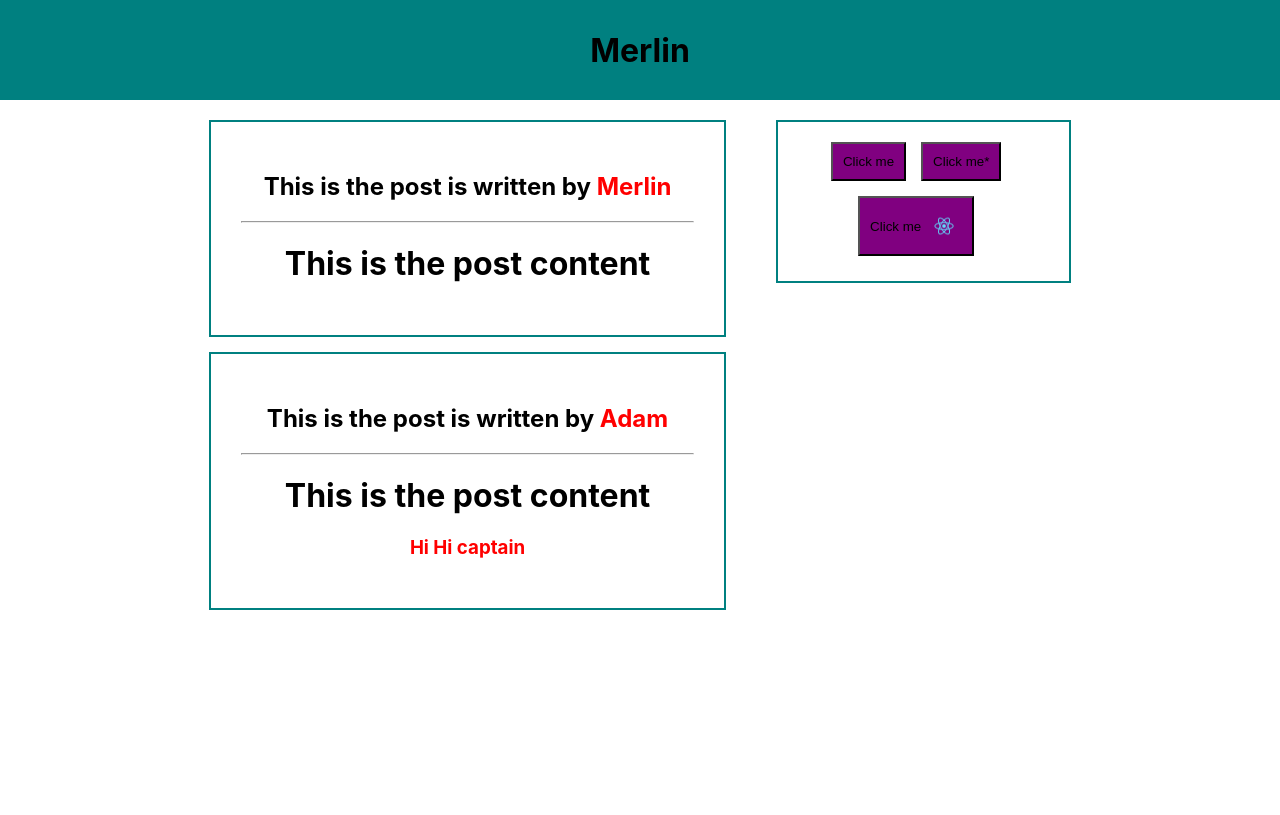
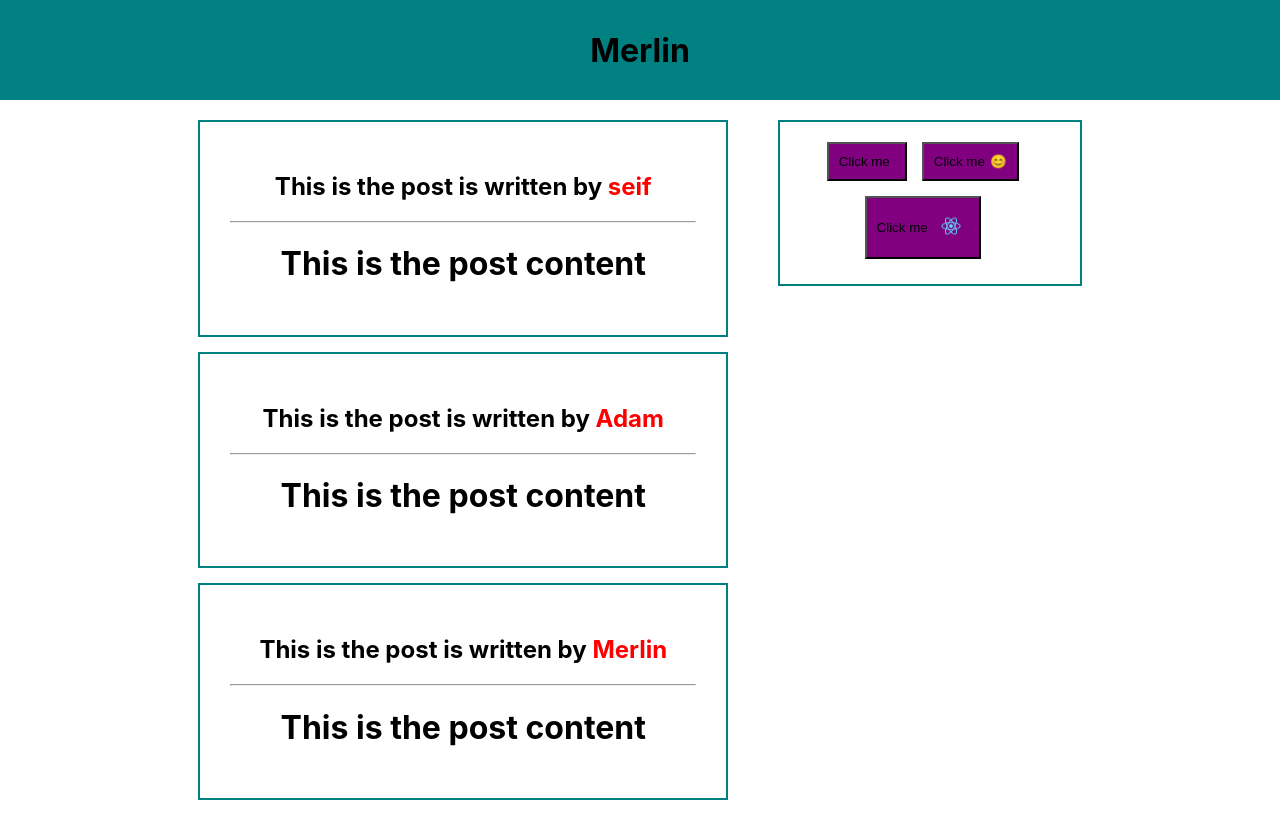
Before and after one commit to Xmerlin7/React, a React (Create React App) app in the folder first-project/: page / in a window 1280 px wide. Built offline with nearby package versions, Linux system fonts and the light colour scheme.

Commit message:
Refactor App.js, posts.css, and sideBar.css to update styling and add link to Seif Merlin in header

```diff
--- a/first-project/src/App.js
+++ b/first-project/src/App.js
@@ -4,7 +4,27 @@ import Post from './posts';
 import SideBar from './sideBar'
 
 function App() {
-  const namee = "Seif";
+  const posts = [
+    {
+      id: 1,
+      name: "seif"
+
+    },
+    {
+      id: 2,
+      name: "Adam"
+    },
+    {
+      id: 3,
+      name: "Merlin"
+    }
+  ]
+  const postLists = posts.map((post) => {
+    return (
+      <Post name={post.name} />
+    )
+  })
+
   return (
     <div className="App">
       <Header />
@@ -13,11 +33,10 @@ function App() {
         {/* container that has two divs */}
         <div style={{ display: "flex", gap: "50px", alignItems: "flex-start" }}>
           {/* posts div */}
-          <div style={{flexShrink: "0", minWidth: "60%" }}>
-            <Post name="Merlin" />
-            <Post name="Adam">
-              <h3 style={{ color: namee === "Adam" ? "green" : "red" }}>Hi Hi captain</h3>
-            </Post>
+          <div style={{ flexShrink: "0", minWidth: "60%" }}>
+            {postLists}
+            {/* <h3 style={{ color: namee === "Adam" ? "green" : "red" }}>Hi Hi captain</h3> */}
+
           </div>
           {/* menu sidebar div */}
           <div style={{ width: "40%" }}>
--- a/first-project/src/sideBar.js
+++ b/first-project/src/sideBar.js
@@ -2,7 +2,7 @@ import './sideBar.css'
 import TagButton from './tagButton'
 export default function SideBar() {
     const img = {
-        width : "20px",
+        width: "20px",
         margin: "8px",
 
 
@@ -12,11 +12,11 @@ export default function SideBar() {
         <div className='sidebar'>
             <TagButton />
             <TagButton >
-                *
+                😊
             </TagButton>
             <TagButton >
                 <img style={img}
-                src='logo192.png' alt='hi'></img>
+                    src='logo192.png' alt='hi'></img>
             </TagButton>
 
         </div>
--- a/first-project/src/tagButton.js
+++ b/first-project/src/tagButton.js
@@ -4,8 +4,13 @@ export default function TagButton({ children }) {
         <>
 
             <button className="tagButton">
-                Click me
+                <div>
+                    Click me
+                </div>
+                <div>
+
                 {children}
+                </div>
                 </button>
         </>
     )
```
